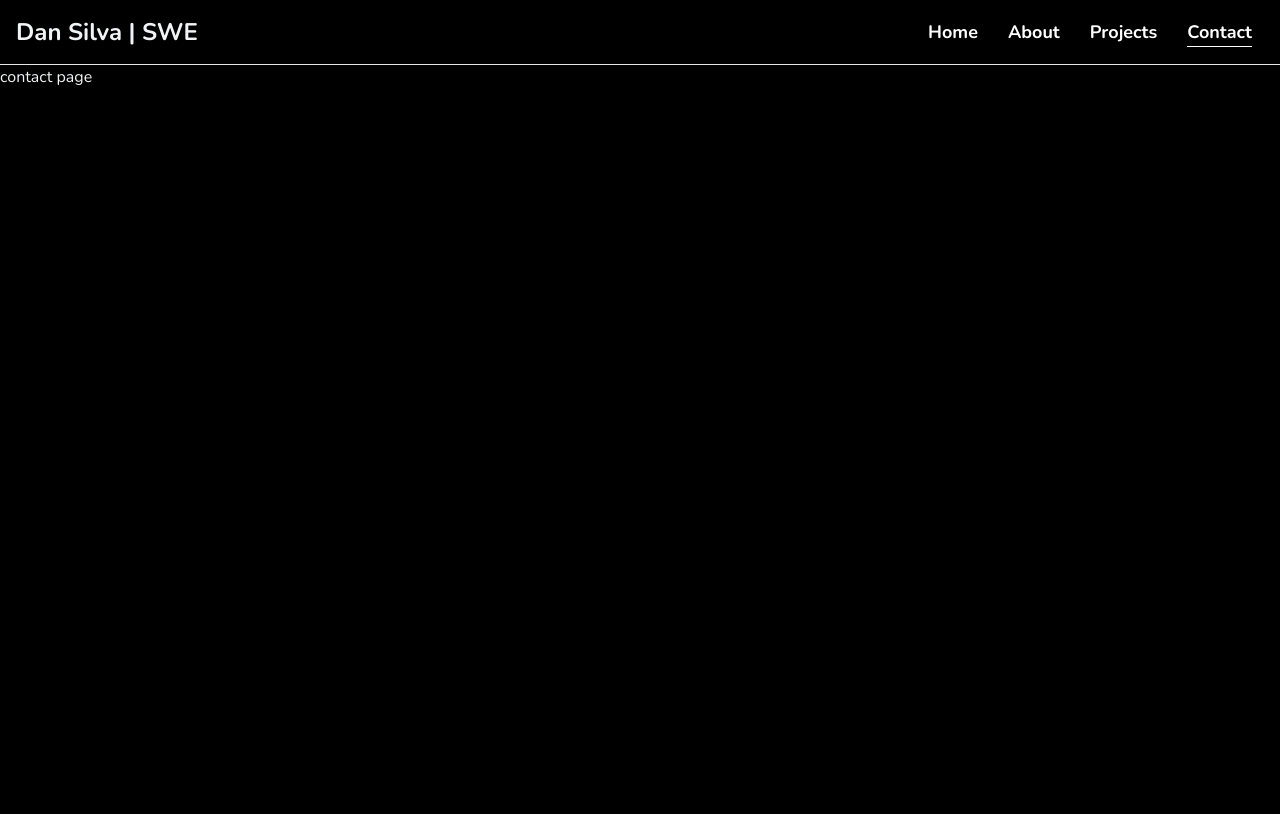
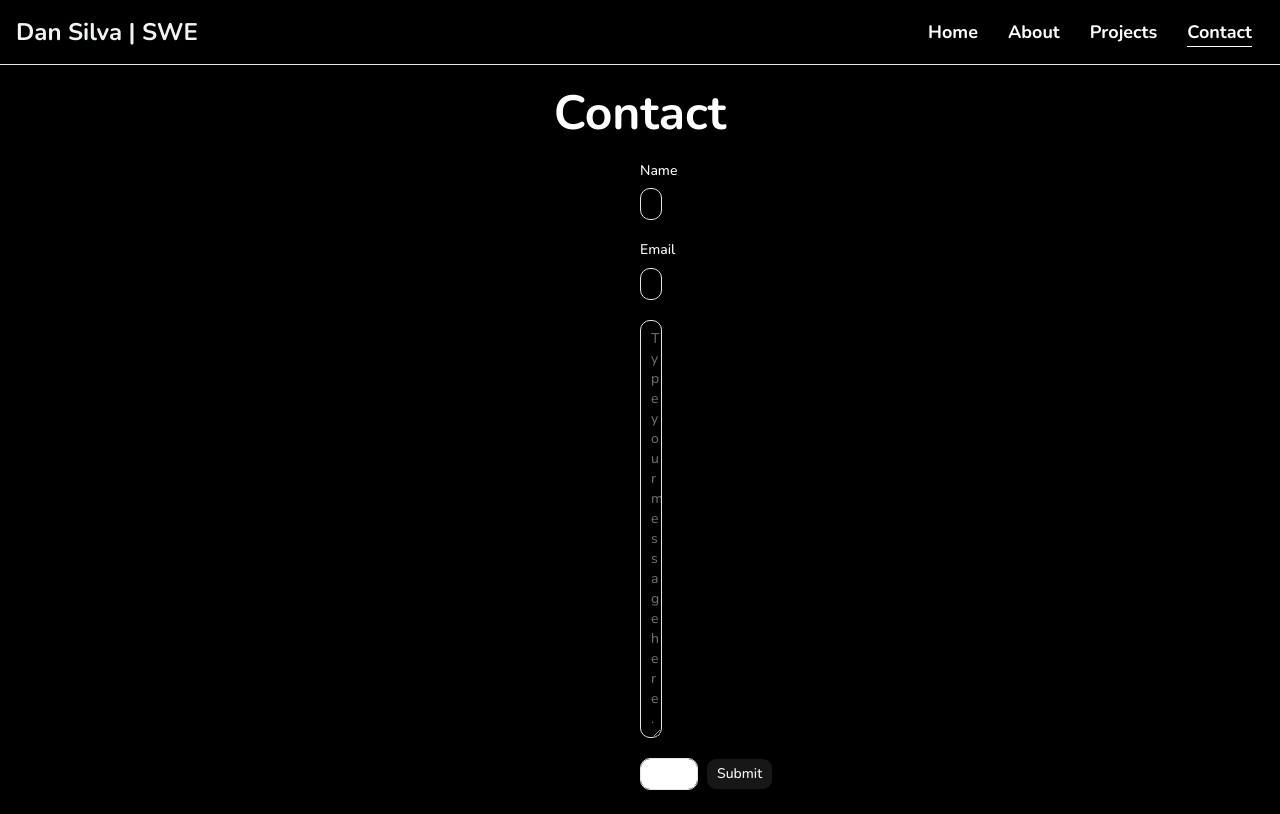
Before and after one commit to dansilvaUT/Portfolio, a Next.js app: page /contact in a window 1280 px wide. Built offline with nearby package versions, Linux system fonts and the light colour scheme.

Commit message:
fix capitilization.

```diff
--- a/app/about/page.tsx
+++ b/app/about/page.tsx
@@ -2,7 +2,7 @@ import { JSX } from "react";
 import { Avatar, AvatarFallback, AvatarImage } from "@/components/ui/avatar";
 import Skills from "../components/Skills";
 
-const page = (): JSX.Element => {
+const Page = (): JSX.Element => {
   return (
     <section className="size-full flex flex-col items-center justify-center text-white p-6 space-y-6">
       <Avatar className="w-40 h-40 border-2 border-white">
@@ -48,4 +48,4 @@ const page = (): JSX.Element => {
   );
 };
 
-export default page;
+export default Page;
--- a/app/contact/page.tsx
+++ b/app/contact/page.tsx
@@ -1,7 +1,52 @@
-import { JSX } from "react";
+"use client";
 
-const page = (): JSX.Element => {
-  return <div>contact page</div>;
+import { JSX, useState } from "react";
+import { Button } from "@/components/ui/button";
+import { Field, FieldGroup, FieldLabel } from "@/components/ui/field";
+import { Input } from "@/components/ui/input";
+import { Textarea } from "@/components/ui/textarea";
+
+const Page = (): JSX.Element => {
+  interface FormData {
+    name: string;
+    email: string;
+    message: string;
+  }
+
+  const [formData, setFormData] = useState<FormData>({
+    name: "",
+    email: "",
+    message: "",
+  });
+
+  return (
+    <section className="size-full flex flex-col items-center justify-center text-white p-6 space-y-6">
+      <h1 className="text-5xl font-bold align-middle">Contact</h1>
+      <form>
+        <FieldGroup>
+          <Field>
+            <FieldLabel htmlFor="fieldgroup-name">Name</FieldLabel>
+            <Input id="fieldgroup-name" placeholder="What is your name?" />
+          </Field>
+          <Field>
+            <FieldLabel htmlFor="fieldgroup-email">Email</FieldLabel>
+            <Input
+              id="fieldgroup-email"
+              type="email"
+              placeholder="name@example.com"
+            />
+          </Field>
+          <Textarea placeholder="Type your message here." />
+          <Field orientation="horizontal">
+            <Button type="reset" variant="outline">
+              Reset
+            </Button>
+            <Button type="submit">Submit</Button>
+          </Field>
+        </FieldGroup>
+      </form>
+    </section>
+  );
 };
 
-export default page;
+export default Page;
--- a/app/projects/page.tsx
+++ b/app/projects/page.tsx
@@ -1,6 +1,6 @@
 import { JSX } from "react";
 
-const page = (): JSX.Element => {
+const Page = (): JSX.Element => {
   return (
     <section className="size-full flex flex-col items-center justify-center text-white p-6 space-y-6">
       <h1 className="text-5xl font-bold align-middle">Projects</h1>
@@ -11,4 +11,4 @@ const page = (): JSX.Element => {
   );
 };
 
-export default page;
+export default Page;
--- /dev/null
+++ b/components/ui/textarea.tsx
@@ -0,0 +1,17 @@
+import * as React from "react"
+import { cn } from "cn"
+
+function Textarea({ className, ...props }: React.ComponentProps<"textarea">) {
+  return (
+    <textarea
+      data-slot="textarea"
+      className={cn(
+        "flex field-sizing-content min-h-16 w-full rounded-lg border border-input bg-transparent px-2.5 py-2 text-base transition-colors outline-none placeholder:text-muted-foreground focus-visible:border-ring focus-visible:ring-3 focus-visible:ring-ring/50 disabled:cursor-not-allowed disabled:bg-input/50 disabled:opacity-50 aria-invalid:border-destructive aria-invalid:ring-3 aria-invalid:ring-destructive/20 md:text-sm dark:bg-input/30 dark:disabled:bg-input/80 dark:aria-invalid:border-destructive/50 dark:aria-invalid:ring-destructive/40",
+        className
+      )}
+      {...props}
+    />
+  )
+}
+
+export { Textarea }
```
